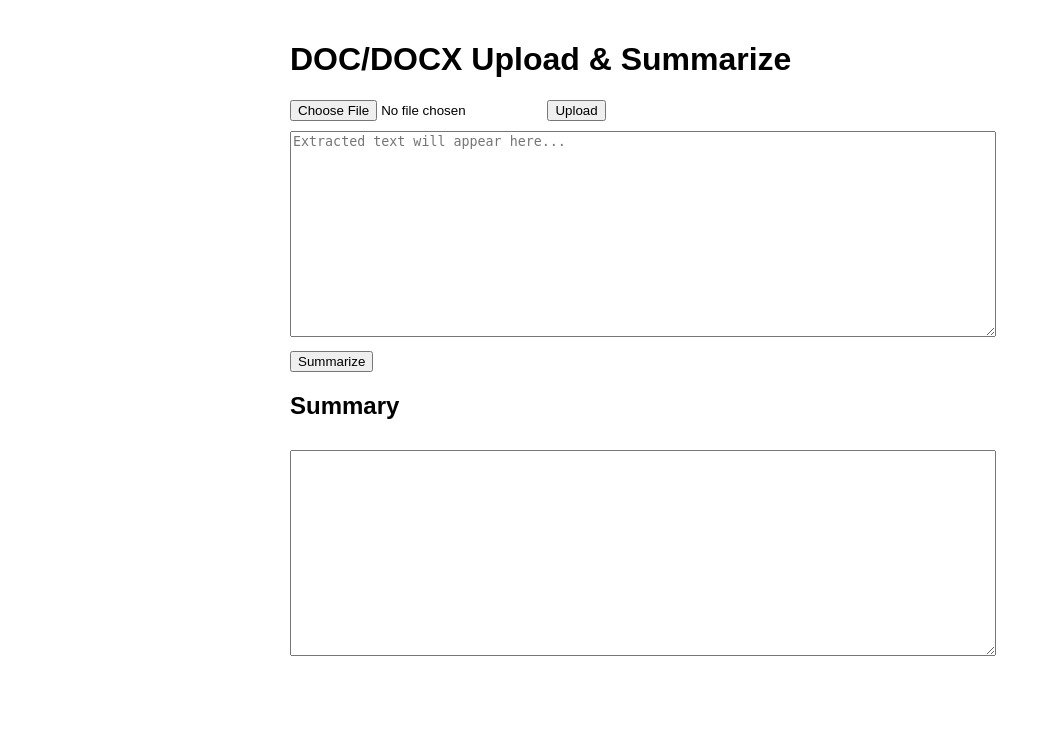
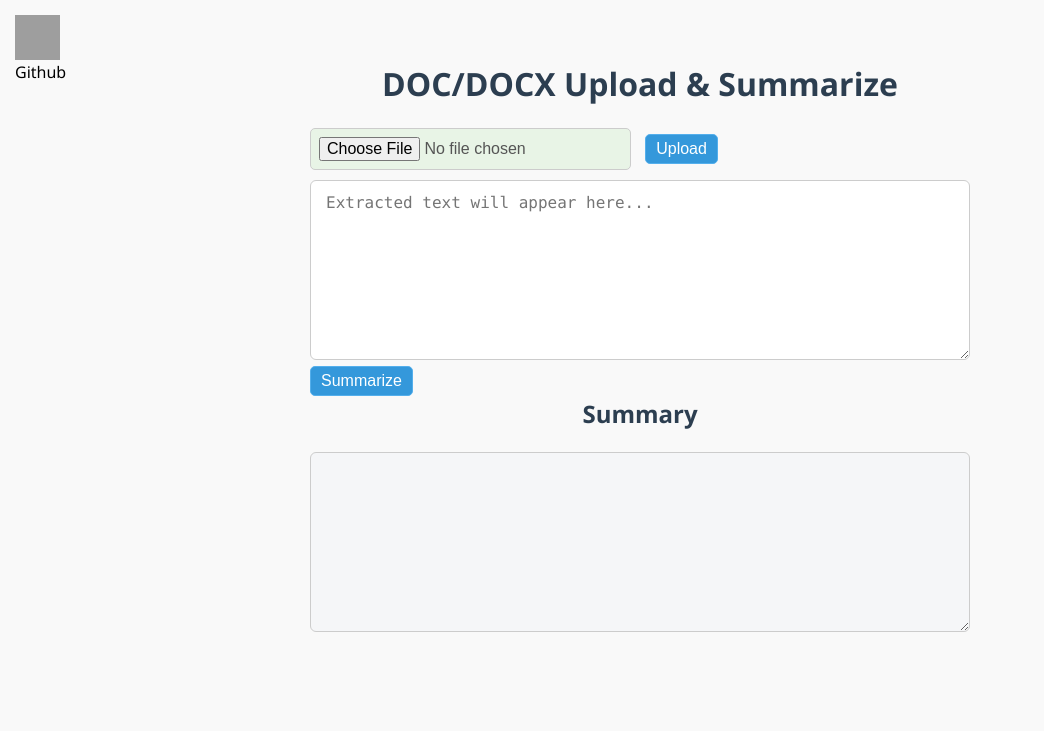
Before and after one commit to Domincee/Summarizer, a Flask app: page / in a window 1280 px wide. Shown: the top 731 px of the page, without its empty margins (0-1044 px from the left). Run offline with Flask 3, Linux system fonts and the light colour scheme; grey boxes are pictures that could not be loaded.

Commit message:
added styles

```diff
--- a/app.py
+++ b/app.py
@@ -4,7 +4,8 @@ import textract
 from transformers import pipeline
 import os
 
-app = Flask(__name__)
+
+app = Flask(__name__, static_folder="static", template_folder="template")
 summarizer = pipeline("summarization", model="facebook/bart-large-cnn")
 
 def extract_text(file_storage):
@@ -25,6 +26,7 @@ def extract_text(file_storage):
 
 @app.route("/")
 def index():
+
     return render_template("index.html")
 
 @app.route("/upload", methods=["POST"])
@@ -51,4 +53,6 @@ def summarize():
     return jsonify({"error": "No text to summarize"}), 400
 
 if __name__ == "__main__":
-    app.run(host="0.0.0.0", port=5000)
+    app.debug = True
+    app.config['TEMPLATES_AUTO_RELOAD'] = True
+    app.run(host="0.0.0.0", port=5200)
--- a/static/main.js
+++ b/static/main.js
@@ -7,29 +7,11 @@ document.addEventListener("DOMContentLoaded", () => {
   const status = document.getElementById("status");
 
   // Create spinner & progress bar elements dynamically (or have them in your HTML)
-  const spinner = document.createElement("div");
-  spinner.id = "spinner";
-  spinner.style.display = "none";
-  spinner.innerText = "⏳ Loading...";
-  status.parentNode.insertBefore(spinner, status.nextSibling);
+// Instead of creating spinner & progress bar dynamically:
+  const spinner = document.getElementById("spinner");
+  const progressContainer = document.getElementById("progressContainer");
+  const progressBar = document.getElementById("progressBar");
 
-  const progressContainer = document.createElement("div");
-  progressContainer.id = "progressContainer";
-  progressContainer.style.display = "none";
-  progressContainer.style.width = "100%";
-  progressContainer.style.background = "#eee";
-  progressContainer.style.marginTop = "10px";
-  progressContainer.style.height = "20px";
-  progressContainer.style.borderRadius = "10px";
-  status.parentNode.insertBefore(progressContainer, spinner.nextSibling);
-
-  const progressBar = document.createElement("div");
-  progressBar.id = "progressBar";
-  progressBar.style.height = "100%";
-  progressBar.style.width = "0%";
-  progressBar.style.background = "#4caf50";
-  progressBar.style.borderRadius = "10px";
-  progressContainer.appendChild(progressBar);
 
   // Upload file and extract text from backend
   uploadBtn.addEventListener("click", async () => {
--- /dev/null
+++ b/static/styles.css
@@ -0,0 +1,168 @@
+ *{
+        margin: 0;
+    padding: 0;
+    box-sizing: border-box;
+  }
+  /* Overall body styling */
+body {
+  font-family: 'Segoe UI', Tahoma, Geneva, Verdana, sans-serif;
+  padding: 20px;
+  max-width: 700px;
+  margin: 40px auto;
+  background: #f9f9f9;
+  color: #333;
+  line-height: 1.5;
+}
+
+
+/* Headings */
+h1, h2 {
+  text-align: center;
+  color: #2c3e50;
+  margin-bottom: 20px;
+}
+
+/* File input and buttons container */
+#fileInput, button {
+  font-size: 1rem;
+  padding: 5px 10px;
+  border-radius: 5px;
+  border: 1.5px solid #54afec;
+  background-color: #3498db;
+  color: white;
+  cursor: pointer;
+  transition: all 0.3s ease-in-out;
+}
+
+#fileInput {
+  margin-bottom: 10px;
+  padding: 8px;
+  border: 1.5px solid #ccc;
+  background-color: rgb(232, 244, 230);
+  color: #555;
+  cursor: pointer;
+  transition: all 0.3s ease-in-out;
+}
+
+#fileInput:hover {
+  border-color: #2980b9;
+
+}
+
+button:hover {
+  scale: 1.1;
+  background-color: #39749c;
+  border-color: #2980b9;
+}
+
+/* Spacing between file input and button */
+#uploadBtn {
+  margin-left: 10px;
+}
+
+/* Textareas styling */
+textarea {
+  width: 100%;
+  min-height: 180px;
+  padding: 12px 15px;
+  font-size: 1rem;
+  border-radius: 6px;
+  border: 1.5px solid #ccc;
+  resize: vertical;
+  box-sizing: border-box;
+  font-family: 'Consolas', monospace, monospace;
+  color: #ff7d7d;
+  transition: border-color 0.3s ease;
+}
+
+textarea:focus {
+  border-color: #3498db;
+  outline: none;
+  box-shadow: 0 0 5px rgba(52, 152, 219, 0.5);
+}
+
+
+#summaryArea {
+  background-color: #f5f6f8;
+  cursor: default;
+  color: #555;
+}
+
+
+#spinner {
+  display: none;
+  font-size: 1.2rem;
+  color: #666;
+  text-align: center;
+  margin: 15px 0;
+  user-select: none;
+}
+
+
+#progressContainer {
+  display: none;
+  background-color: #f5fce8;
+  border: 1.5px solid #bbb;
+  border-radius: 10px;
+  height: 22px;
+  width: 100%;
+  overflow: hidden;
+  margin: 20px 0;
+}
+
+/* Progress bar */
+#progressBar {
+  height: 100%;
+  background: linear-gradient(90deg, #2ecc71, #27ae60);
+  width: 0%;
+  border-radius: 10px 0 0 10px;
+  transition: width 0.4s ease;
+}
+
+/* Status message */
+#status {
+  text-align: center;
+  font-style: italic;
+  color: #555;
+  margin-top: 15px;
+  min-height: 1.2em;
+}
+  .github-icon{
+    width: 45px;
+    height: 45px;
+    display: flex;
+    justify-self: flex-end;
+    margin-right: 15px;
+
+  }
+
+  header{
+    padding-top: 15px;
+   width: 100%;
+   height: 80px;
+   position: fixed;
+   padding: 15px 15px 0 15px;
+   left: 0;
+   top: 0;
+
+  }
+  .link a{
+    display: flex;
+    flex-direction: column;
+    text-decoration: none;
+    margin: 0;
+    color: rgb(0, 0, 0);
+    padding: 0;
+    font-weight: 500;
+
+  }
+  ul {
+    list-style-type: none;
+  }
+  li{
+    width: 100%;
+
+  }
+  .list p{
+    text-align: center;
+  }
--- a/templates/index.html
+++ b/template/index.html
@@ -3,16 +3,25 @@
 <head>
   <meta charset="UTF-8">
   <title>Upload and Summarize</title>
-  <style>
-    body { font-family: sans-serif; padding: 20px; max-width: 700px; margin: auto; }
-    textarea { width: 100%; height: 200px; margin: 10px 0; }
-    button { margin-right: 10px; }
-    #spinner { display: none; }
-    #progressContainer { display: none; background: #eee; border: 1px solid #ccc; margin: 10px 0; height: 20px; width: 100%; }
-    #progressBar { height: 100%; background: green; width: 0%; }
-  </style>
+  <meta name="viewport" content="width=device-width, initial-scale=1.0">
+<link rel="stylesheet" href="{{ url_for('static', filename='styles.css') }}">
+  <link rel="stylesheet" href="https://cdnjs.cloudflare.com/ajax/libs/font-awesome/6.0.0-beta3/css/all.min.css">
+
+
+
 </head>
+
 <body>
+  <header>
+    <ul class="navlist">
+      <li class="link" >
+        <a  href="https://github.com/Domincee" target="_blank" rel="noopener noreferrer"><img class="github-icon" src="https://static-00.iconduck.com/assets.00/github-icon-2048x2048-dpporae2.png" alt="Github">
+         <p>Github</p>
+        </a>
+
+      </li>
+    </ul>
+  </header>
   <h1>DOC/DOCX Upload & Summarize</h1>
 
   <input type="file" id="fileInput" accept=".doc,.docx">
```
Also changed, not shown: index.html (deleted).
